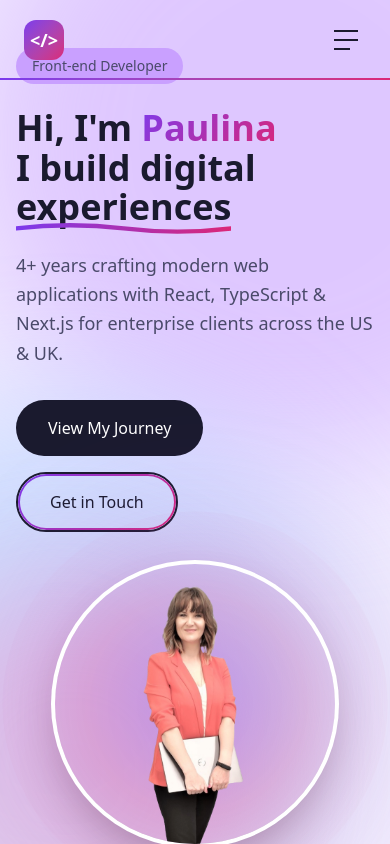
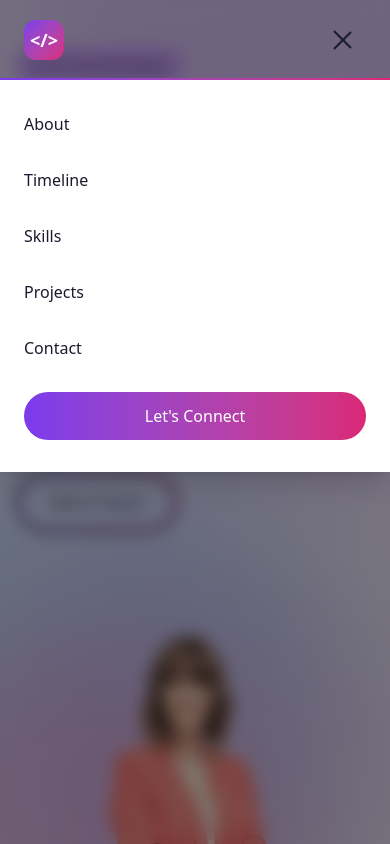
Before and after one commit to PaulinaMurzanska/Paulina-portfolio-2026, a Next.js app: page / in a window 390 px wide. Both pictures are taken after a click on the button 346 px from the left and 40 px from the top of the page. Shown: the top 844 px of the page. Built offline with nearby package versions, Linux system fonts and the light colour scheme.

Commit message:
update hero image

```diff
--- a/src/components/Hero/HeroImage.tsx
+++ b/src/components/Hero/HeroImage.tsx
@@ -20,16 +20,13 @@ export function HeroImage({ src, alt }: HeroImageProps) {
         {/* Outer glow effect */}
         <GlowEffect />
 
-        {/* Pulsing ring animation */}
-        <PulsingRing />
-
         {/* Profile photo */}
-        <div className="relative w-[280px] h-[280px] sm:w-[350px] sm:h-[350px] md:w-[450px] md:h-[450px] lg:w-[540px] lg:h-[540px] rounded-full overflow-hidden ring-4 ring-white shadow-2xl">
+        <div className="relative w-[320px] h-[320px] sm:w-[380px] sm:h-[380px] md:w-[450px] md:h-[450px] lg:w-[540px] lg:h-[540px] rounded-full overflow-hidden">
           <Image
             src={src}
             alt={alt}
             fill
-            className="object-cover"
+            className="object-cover object-top scale-150 lg:scale-110 origin-top"
             priority
           />
         </div>
@@ -44,24 +41,3 @@ function GlowEffect() {
     <div className="absolute -inset-12 sm:-inset-16 md:-inset-20 lg:-inset-28 rounded-full bg-gradient-to-br from-[#7c3aed] to-[#db2777] opacity-15 blur-3xl" />
   );
 }
-
-// Animated pulsing ring around the image
-function PulsingRing() {
-  return (
-    <motion.div
-      className="absolute -inset-10 sm:-inset-14 md:-inset-18 lg:-inset-24 rounded-full"
-      style={{
-        background: "radial-gradient(circle, rgba(124, 58, 237, 0.3) 0%, rgba(219, 39, 119, 0.15) 40%, rgba(219, 39, 119, 0.05) 60%, transparent 80%)",
-      }}
-      animate={{
-        scale: [1, 1.15, 1],
-        opacity: [0.7, 1, 0.7],
-      }}
-      transition={{
-        duration: 3,
-        repeat: Infinity,
-        ease: "easeInOut",
-      }}
-    />
-  );
-}
--- a/src/components/Hero/index.tsx
+++ b/src/components/Hero/index.tsx
@@ -17,7 +17,7 @@ export function Hero() {
           <HeroContent />
 
           {/* Right Column - Profile Image */}
-          <div className="flex justify-center lg:justify-end">
+          <div className="flex justify-center lg:justify-end mt-8 lg:mt-0">
             <HeroImage src="/profile.png" alt="Paulina Murzanska" />
           </div>
         </div>
--- a/src/components/Navigation.tsx
+++ b/src/components/Navigation.tsx
@@ -1,6 +1,6 @@
 "use client";
 
-import { motion, useScroll, useTransform } from "framer-motion";
+import { motion, useScroll, useTransform, AnimatePresence } from "framer-motion";
 import { useState, useEffect } from "react";
 
 const navItems = [
@@ -13,6 +13,7 @@ const navItems = [
 
 export function Navigation() {
   const [isScrolled, setIsScrolled] = useState(false);
+  const [isMobileMenuOpen, setIsMobileMenuOpen] = useState(false);
   const { scrollYProgress } = useScroll();
   const progressWidth = useTransform(scrollYProgress, [0, 1], ["0%", "100%"]);
 
@@ -24,7 +25,12 @@ export function Navigation() {
     return () => window.removeEventListener("scroll", handleScroll);
   }, []);
 
+  const handleMobileNavClick = () => {
+    setIsMobileMenuOpen(false);
+  };
+
   return (
+    <>
       <motion.nav
         className={`fixed top-0 left-0 right-0 z-50 transition-all duration-300 ${
           isScrolled ? "glass shadow-lg" : "bg-transparent"
@@ -33,7 +39,6 @@ export function Navigation() {
         animate={{ y: 0 }}
         transition={{ duration: 0.6 }}
       >
-      {/* Progress bar */}
         <motion.div
           className="absolute bottom-0 left-0 h-[2px] bg-gradient-to-r from-[#7c3aed] to-[#db2777]"
           style={{ width: progressWidth }}
@@ -41,7 +46,6 @@ export function Navigation() {
 
         <div className="max-w-7xl mx-auto px-6 md:px-12 lg:px-20">
           <div className="flex items-center justify-between h-20">
-          {/* Logo */}
             <motion.a
               href="/"
               className="flex items-center gap-2"
@@ -53,7 +57,6 @@ export function Navigation() {
               <span className="text-xl font-semibold text-[var(--text-primary)] hidden sm:block">Paulina</span>
             </motion.a>
 
-          {/* Desktop Navigation */}
             <ul className="hidden md:flex items-center gap-8">
               {navItems.map((item, index) => (
                 <motion.li
@@ -75,7 +78,6 @@ export function Navigation() {
               ))}
             </ul>
 
-          {/* CTA Button */}
             <motion.a
               href="/#contact"
               className="hidden md:inline-flex px-6 py-2.5 rounded-full bg-[var(--text-primary)] text-white font-medium text-sm hover:shadow-lg transition-all duration-300"
@@ -85,16 +87,84 @@ export function Navigation() {
               Let's Connect
             </motion.a>
 
-          {/* Mobile Menu Button */}
-          <button className="md:hidden p-2">
-            <div className="w-6 h-5 flex flex-col justify-between">
-              <span className="w-full h-0.5 bg-[var(--text-primary)]" />
-              <span className="w-full h-0.5 bg-[var(--text-primary)]" />
-              <span className="w-2/3 h-0.5 bg-[var(--text-primary)]" />
+            <button
+              className="md:hidden p-2 z-50"
+              onClick={() => setIsMobileMenuOpen(!isMobileMenuOpen)}
+            >
+              <div className="w-6 h-5 flex flex-col justify-between relative">
+                <motion.span
+                  className="w-full h-0.5 bg-[var(--text-primary)] origin-left"
+                  animate={isMobileMenuOpen ? { rotate: 45, y: 0 } : { rotate: 0, y: 0 }}
+                />
+                <motion.span
+                  className="w-full h-0.5 bg-[var(--text-primary)]"
+                  animate={isMobileMenuOpen ? { opacity: 0 } : { opacity: 1 }}
+                />
+                <motion.span
+                  className="w-2/3 h-0.5 bg-[var(--text-primary)] origin-left"
+                  animate={isMobileMenuOpen ? { rotate: -45, width: "100%", y: 0 } : { rotate: 0, width: "66%", y: 0 }}
+                />
               </div>
             </button>
           </div>
         </div>
       </motion.nav>
+
+      <AnimatePresence>
+        {isMobileMenuOpen && (
+          <motion.div
+            className="fixed inset-0 z-40 md:hidden"
+            initial={{ opacity: 0 }}
+            animate={{ opacity: 1 }}
+            exit={{ opacity: 0 }}
+          >
+            <div
+              className="absolute inset-0 bg-black/50 backdrop-blur-sm"
+              onClick={() => setIsMobileMenuOpen(false)}
+            />
+            <motion.div
+              className="absolute top-20 left-0 right-0 bg-white shadow-xl"
+              initial={{ y: -20, opacity: 0 }}
+              animate={{ y: 0, opacity: 1 }}
+              exit={{ y: -20, opacity: 0 }}
+              transition={{ duration: 0.2 }}
+            >
+              <ul className="flex flex-col py-4">
+                {navItems.map((item, index) => (
+                  <motion.li
+                    key={item.href}
+                    initial={{ opacity: 0, x: -20 }}
+                    animate={{ opacity: 1, x: 0 }}
+                    transition={{ delay: index * 0.05 }}
+                  >
+                    <a
+                      href={item.href}
+                      className="block px-6 py-4 text-[var(--text-primary)] font-medium hover:bg-[var(--bg-secondary)] transition-colors"
+                      onClick={handleMobileNavClick}
+                    >
+                      {item.label}
+                    </a>
+                  </motion.li>
+                ))}
+                <motion.li
+                  initial={{ opacity: 0, x: -20 }}
+                  animate={{ opacity: 1, x: 0 }}
+                  transition={{ delay: navItems.length * 0.05 }}
+                  className="px-6 py-4"
+                >
+                  <a
+                    href="/#contact"
+                    className="block w-full text-center px-6 py-3 rounded-full bg-gradient-to-r from-[#7c3aed] to-[#db2777] text-white font-medium"
+                    onClick={handleMobileNavClick}
+                  >
+                    Let's Connect
+                  </a>
+                </motion.li>
+              </ul>
+            </motion.div>
+          </motion.div>
+        )}
+      </AnimatePresence>
+    </>
   );
 }
```
Lines whose indentation alone changed are shown as unchanged.
